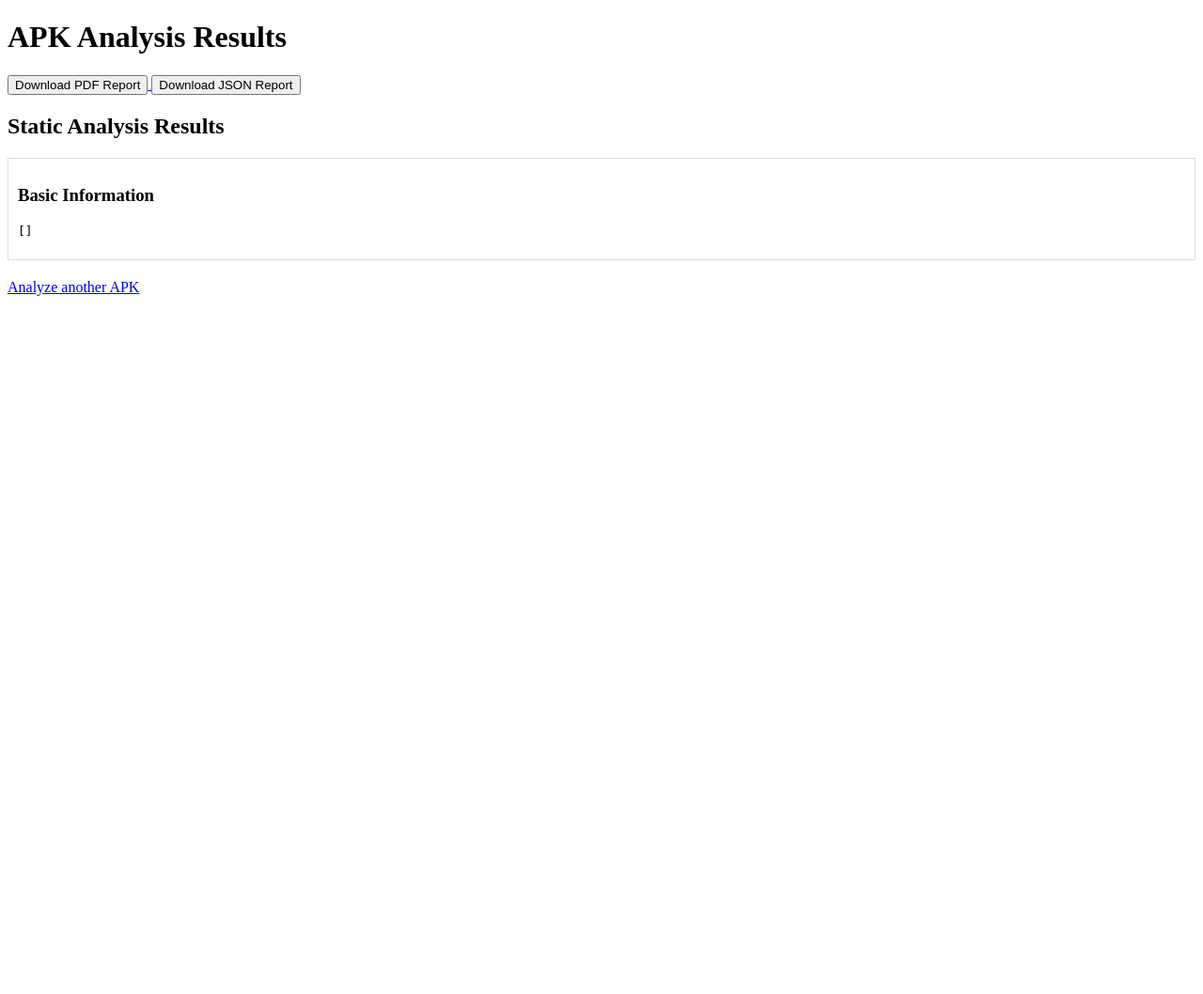
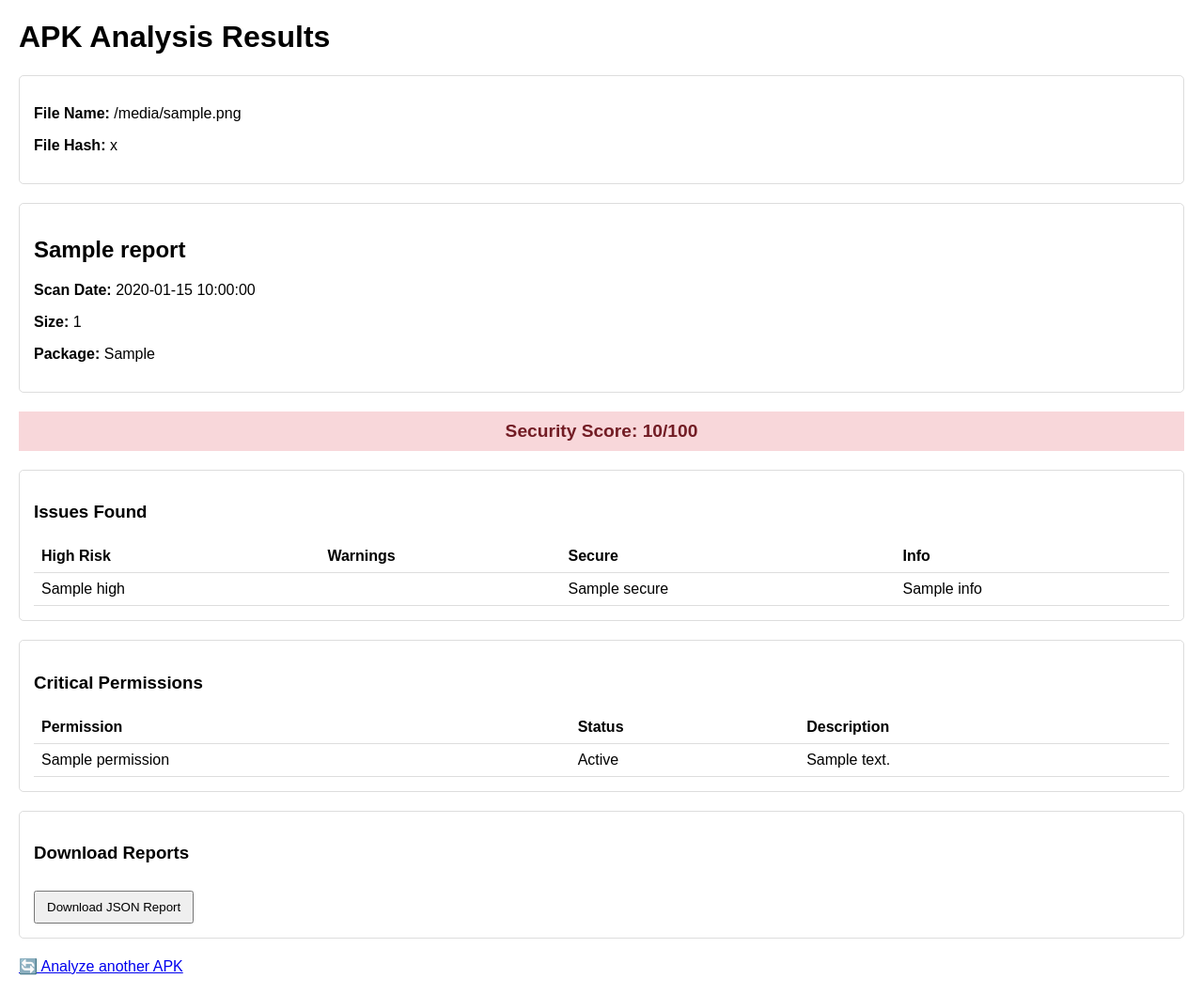
Before and after one commit to ShahMuhammadQureshi419/FYP, a Flask app: template templates/results.html in a window 1280 px wide. Shown: the whole page at 94% size. Before the commit the page ends 315 px from the top, so only its background shows below. Run offline with Flask 3, Linux system fonts and the light colour scheme; the template is opened without the code that fills it: most values are stand-ins (such as "Sample title", 1, 10 or a date in 2020).

Commit message:
Update results.html

```diff
--- a/templates/results.html
+++ b/templates/results.html
@@ -1,38 +1,173 @@
 <!DOCTYPE html>
 <html>
 <head>
-    <title>APK Analysis Results</title>
+    <title>APK Analysis Results - {{ report.app_name if report else file_name }}</title>
     <style>
+        body {
+            font-family: Arial, sans-serif;
+            margin: 20px;
+        }
+
         .result-section {
             margin-bottom: 20px;
+            padding: 15px;
+            border: 1px solid #ddd;
+            border-radius: 5px;
+        }
+
+        .security-score {
+            font-size: 1.2em;
+            font-weight: bold;
             padding: 10px;
-            border: 1px solid #ddd;
+            text-align: center;
+            margin: 20px 0;
         }
-        pre {
-            white-space: pre-wrap;
-            word-wrap: break-word;
+
+        .safe { background-color: #d4edda; color: #155724; }
+        .risky { background-color: #f8d7da; color: #721c24; }
+        .warning { background-color: #fff3cd; color: #856404; }
+
+        table {
+            width: 100%;
+            border-collapse: collapse;
+        }
+
+        th, td {
+            padding: 8px;
+            text-align: left;
+            border-bottom: 1px solid #ddd;
+        }
+
+        .dangerous { color: #dc3545; }
+        .warning { color: #ffc107; }
+        .info { color: #17a2b8; }
+
+        .alert {
+            padding: 10px;
+            margin-bottom: 20px;
+            border-radius: 5px;
+        }
+
+        .alert-danger { background-color: #f8d7da; color: #721c24; }
+        button {
+            padding: 8px 12px;
+            margin-top: 10px;
         }
     </style>
 </head>
 <body>
+
     <h1>APK Analysis Results</h1>
 
-    <div>
-        <a href="/download/{{ file_name }}/pdf">
-            <button>Download PDF Report</button>
-        </a>
-        <a href="/download/{{ file_name }}/json">
-            <button>Download JSON Report</button>
-        </a>
+    <!-- Show Basic Details Even Without a Report -->
+    <div class="result-section">
+        <p><strong>File Name:</strong> {{ file_name }}</p>
+        <p><strong>File Hash:</strong> {{ file_hash }}</p>
     </div>
 
-    <h2>Static Analysis Results</h2>
+    {% if error %}
+    <div class="alert alert-danger">
+        <strong>Error:</strong> {{ error }}
+        {% if raw_json %}
+            <br><button onclick="toggleRawJson()">Show Raw JSON</button>
+            <pre id="rawJson" style="display:none">{{ raw_json | tojson(indent=4) }}</pre>
+        {% endif %}
+    </div>
+    {% endif %}
 
-    <div class="result-section">
-        <h3>Basic Information</h3>
-        <pre>{{ json_results | tojson(indent=4) }}</pre>
-    </div>
+    {% if report %}
+        <!-- Basic App Info -->
+        <div class="result-section">
+            <h2>{{ report.app_name or 'Unknown App' }}</h2>
+            <p><strong>Scan Date:</strong> {{ report.scan_date or 'N/A' }}</p>
+            <p><strong>Size:</strong> {{ report.file_size or 'N/A' }}</p>
+            <p><strong>Package:</strong> {{ report.main_activity or 'N/A' }}</p>
+        </div>
 
-    <a href="/">Analyze another APK</a>
+        <!-- Security Score -->
+        <div class="security-score {{ 'safe' if report.security_score >= 70 else 'warning' if report.security_score >= 50 else 'risky' }}">
+            Security Score: {{ report.security_score }}/100
+        </div>
+
+        <!-- Severity Summary -->
+        {% if report.severity_summary %}
+        <div class="result-section">
+            <h3>Issues Found</h3>
+            <table>
+                <tr>
+                    <th>High Risk</th>
+                    <th>Warnings</th>
+                    <th>Secure</th>
+                    <th>Info</th>
+                </tr>
+                <tr>
+                    <td>{{ report.severity_summary.high }}</td>
+                    <td>{{ report.severity_summary.warning }}</td>
+                    <td>{{ report.severity_summary.secure }}</td>
+                    <td>{{ report.severity_summary.info }}</td>
+                </tr>
+            </table>
+        </div>
+        {% endif %}
+
+        <!-- Trackers Detected -->
+        {% if report.trackers_detected > 0 %}
+        <div class="result-section">
+            <h3>Trackers Detected ({{ report.trackers_detected }}/{{ report.total_trackers }})</h3>
+            <ul>
+                {% for tracker in report.trackers %}
+                <li>
+                    <strong>{{ tracker.name }}</strong> —
+                    {{ tracker.categories | join(', ') }}
+                    {% if tracker.url %}(<a href="{{ tracker.url }}" target="_blank">more info</a>){% endif %}
+                </li>
+                {% endfor %}
+            </ul>
+        </div>
+        {% endif %}
+
+        <!-- Dangerous Permissions -->
+        {% if report.dangerous_and_warning_permissions %}
+        <div class="result-section">
+            <h3>Critical Permissions</h3>
+            <table>
+                <tr>
+                    <th>Permission</th>
+                    <th>Status</th>
+                    <th>Description</th>
+                </tr>
+                {% for perm in report.dangerous_and_warning_permissions %}
+                <tr class="{{ perm.status }}">
+                    <td>{{ perm.permission }}</td>
+                    <td>{{ perm.status | capitalize }}</td>
+                    <td>{{ perm.description }}</td>
+                </tr>
+                {% endfor %}
+            </table>
+        </div>
+        {% endif %}
+
+        <!-- Download Links -->
+        <div class="result-section">
+            <h3>Download Reports</h3>
+            {% if pdf_exists %}
+                <a href="/download/{{ file_name }}/pdf" download>
+                    <button>Download PDF Report</button>
+                </a>
+            {% endif %}
+            <a href="/download/{{ file_name }}/json" download>
+                <button>Download JSON Report</button>
+            </a>
+        </div>
+    {% endif %}
+
+    <a href="/">🔄 Analyze another APK</a>
+
+    <script>
+        function toggleRawJson() {
+            const el = document.getElementById('rawJson');
+            el.style.display = el.style.display === 'none' ? 'block' : 'none';
+        }
+    </script>
 </body>
 </html>
```
